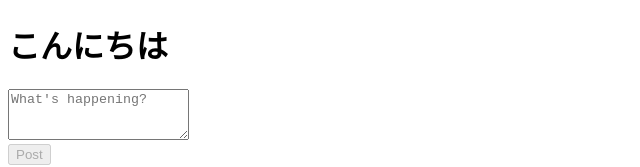
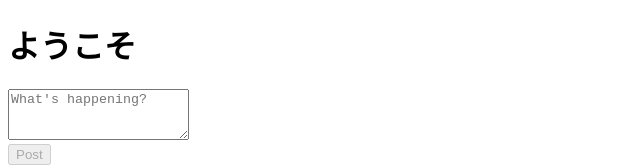
Before and after one commit to glassmonkey/agent-worker, a Next.js app in the folder app/: page / in a window 1280 px wide. Shown: the top 167 px of the page, without its empty margins (0-640 px from the left). Built offline with nearby package versions, Linux system fonts and the light colour scheme.

Commit message:
feat(top): トップページのヘッダーテキストを「ようこそ」に変更

```diff
--- a/app/src/app/page.tsx
+++ b/app/src/app/page.tsx
@@ -33,7 +33,7 @@
       {/* Header */}
       <header className="sticky top-0 z-10 bg-black/80 backdrop-blur-sm border-b border-gray-700">
         <div className="max-w-2xl mx-auto px-4 py-3">
-          <h1 className="text-xl font-bold text-white">こんにちは</h1>
+          <h1 className="text-xl font-bold text-white">ようこそ</h1>
         </div>
       </header>
 
```
